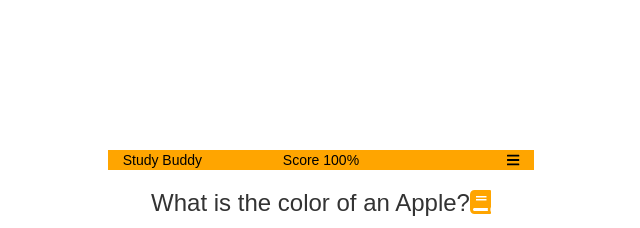
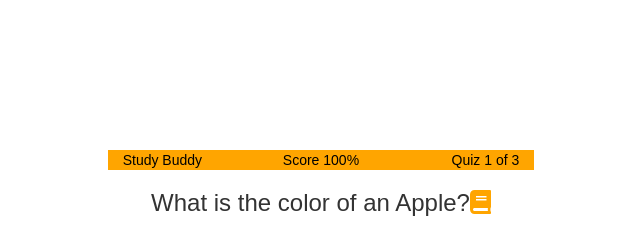
Before and after one commit to jcsmileyjr/Study-Buddy, a React (Create React App) app: page / in a window 1280 px wide. Shown: the top 228 px of the page, without its empty margins (319-959 px from the left). Built offline with nearby package versions, Linux system fonts and the light colour scheme.

Commit message:
User Testing: Show current quiz level

```diff
--- a/src/Components/Nav.js
+++ b/src/Components/Nav.js
@@ -11,7 +11,7 @@ const styles = StyleSheet.create({
 });
 
 //A permanent component at the top of the app. It shows the app's title, current score, and a menu icon. This icon takes the user to the menu screen.
-function Nav({currentScore}){
+function Nav({currentScore, currentQuizLevel}){
 
 
   return(
@@ -23,7 +23,7 @@ function Nav({currentScore}){
 		Score {Math.round(currentScore.score)}%
 	  </div>
 	  <div className="col-xs-4 col-sm-4 col-md-4 col-lg-4 text-right">
-		<i className="fas fa-bars"></i>
+		Quiz {currentQuizLevel} of 3
 	  </div>
 	</div>
   );
@@ -31,6 +31,7 @@ function Nav({currentScore}){
 
 /*Use Redux to get the current score from state*/
 const mapStateToProps = state =>({
+    currentQuizLevel: state.successPage.currentLevel,
 	currentScore: state.score
 });
 
```
